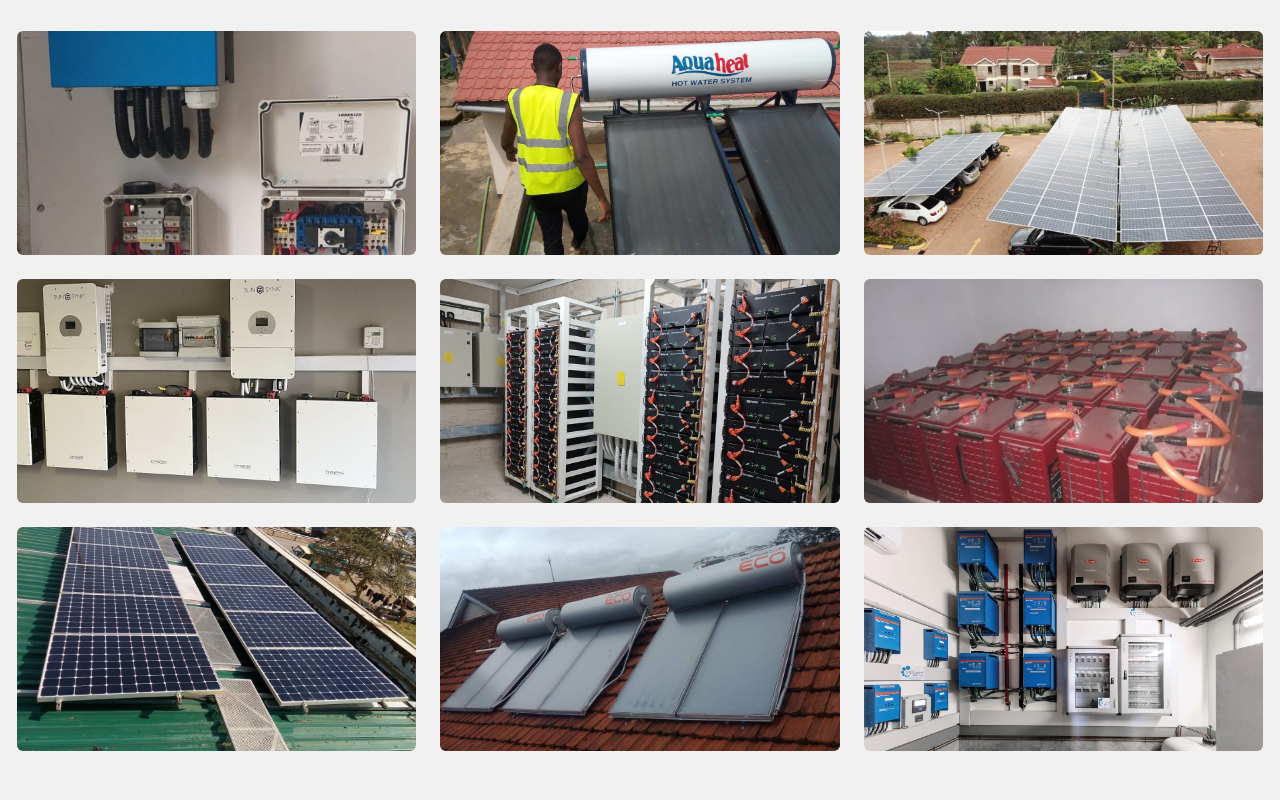
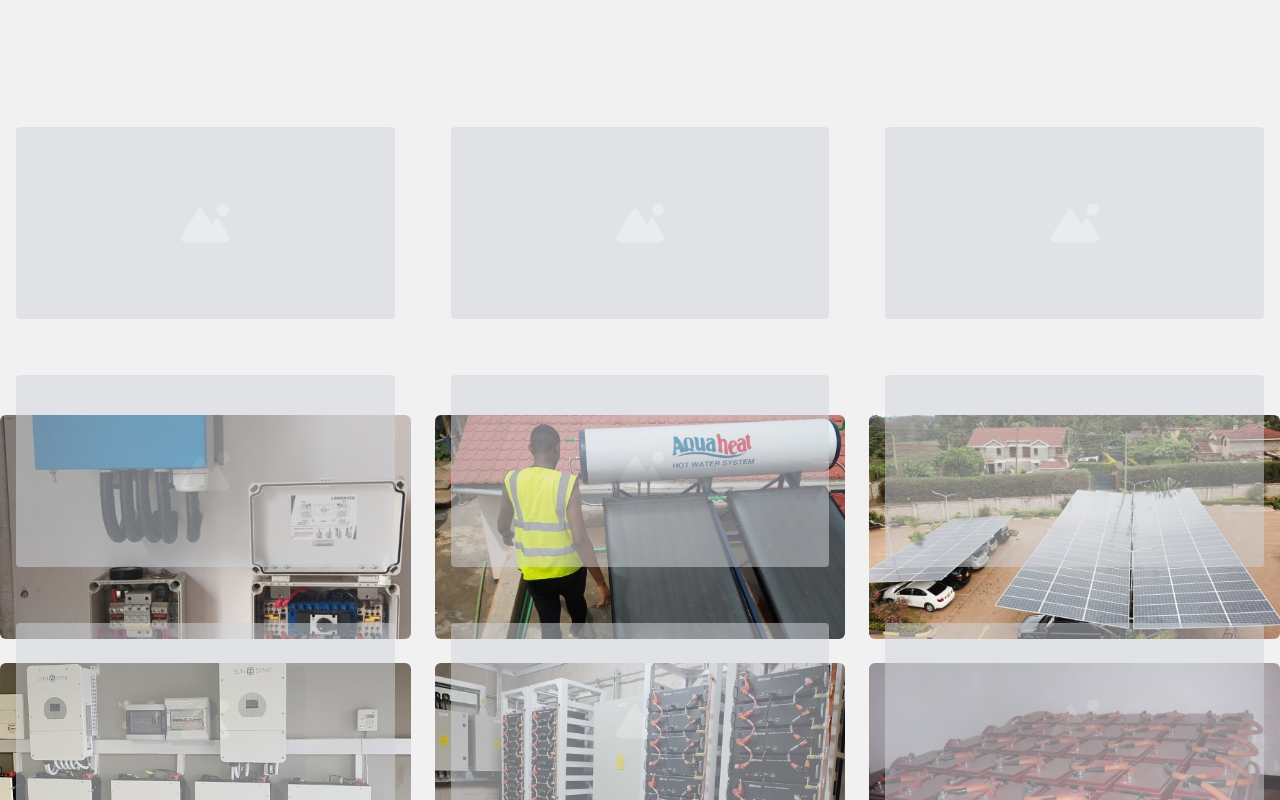
Before and after one commit to njau58/ricky-morty, a Next.js app: page / in a window 1280 px wide. Shown: the part 5840-6640 px from the top of the page. Built offline with nearby package versions, Linux system fonts and the light colour scheme.

Commit message:
image skeleton preloaders

```diff
--- a/src/components/Image/ImageCustom.jsx
+++ b/src/components/Image/ImageCustom.jsx
@@ -6,13 +6,13 @@ const ImageCustom = ({ src, handleLoadingComplete, loading }) => {
   return (
     <div className="h-56">
       {" "}
-      {loading[src]? <ProjectSkeleton />:  <Image
+      {!loading[src] && <ProjectSkeleton />}
+      <Image
         src={src}
         alt="Image"
         className="rounded-md w-full h-full object-cover"
         onLoadingComplete={() => handleLoadingComplete(src)}
-      />}
-
+      />{" "}
     </div>
   );
 };
```
